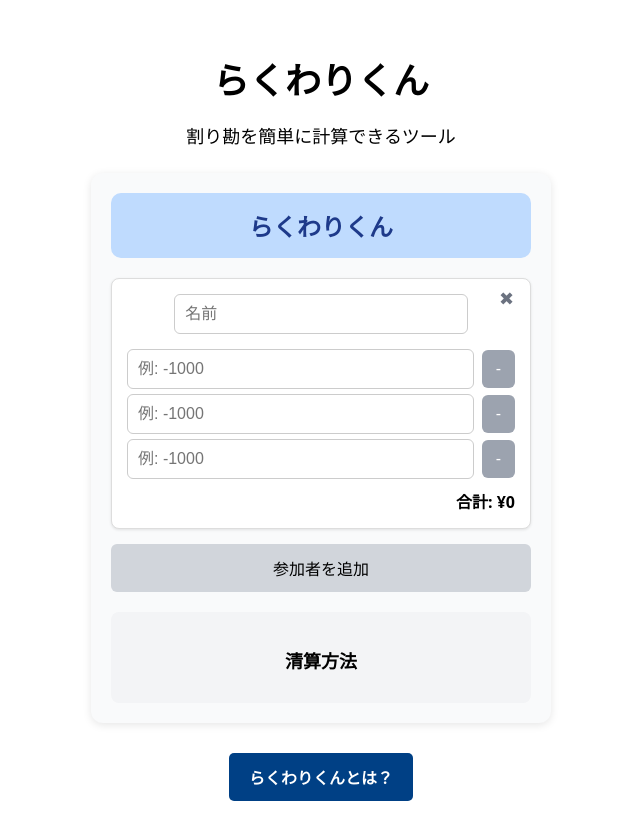
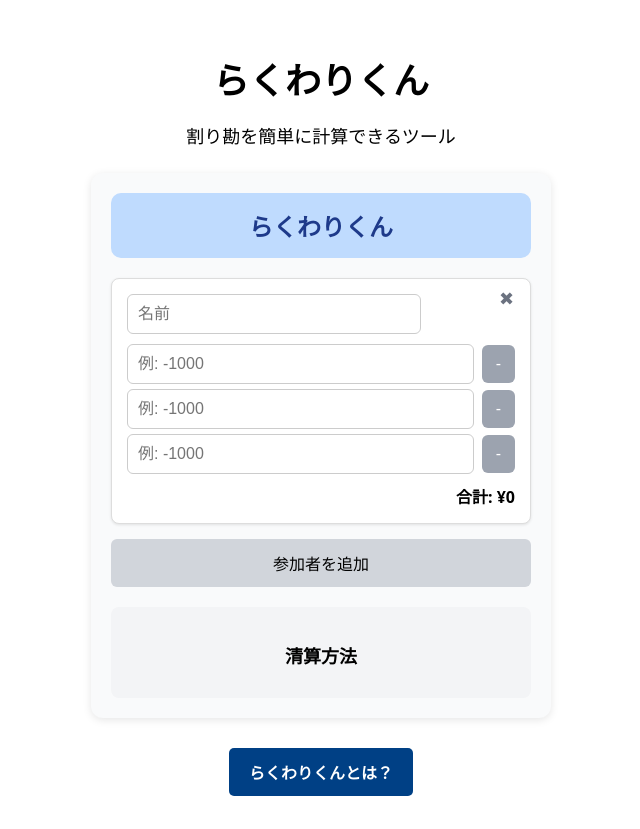
Before and after one commit to xkenks/Rakuwarikun, a Next.js app: page / in a window 1280 px wide. Shown: the whole page, without its empty margins (319-959 px from the left). Built offline with nearby package versions, Linux system fonts and the light colour scheme.

Commit message:
名前入力欄の位置を修正

```diff
--- a/src/components/RakuwariKun.js
+++ b/src/components/RakuwariKun.js
@@ -130,12 +130,14 @@ export default function RakuwariKun() {
             value={player.name}
             onChange={(e) => handleNameChange(playerIndex, e.target.value)}
             style={{
-              width: "70%", // 名前入力欄を少し小さく
+              width: "70%",
               padding: "10px",
               marginBottom: "10px",
               border: "1px solid #ccc",
               borderRadius: "6px",
               fontSize: "16px",
+              textAlign: "left",
+              display: "block"
             }}
           />
 
```
